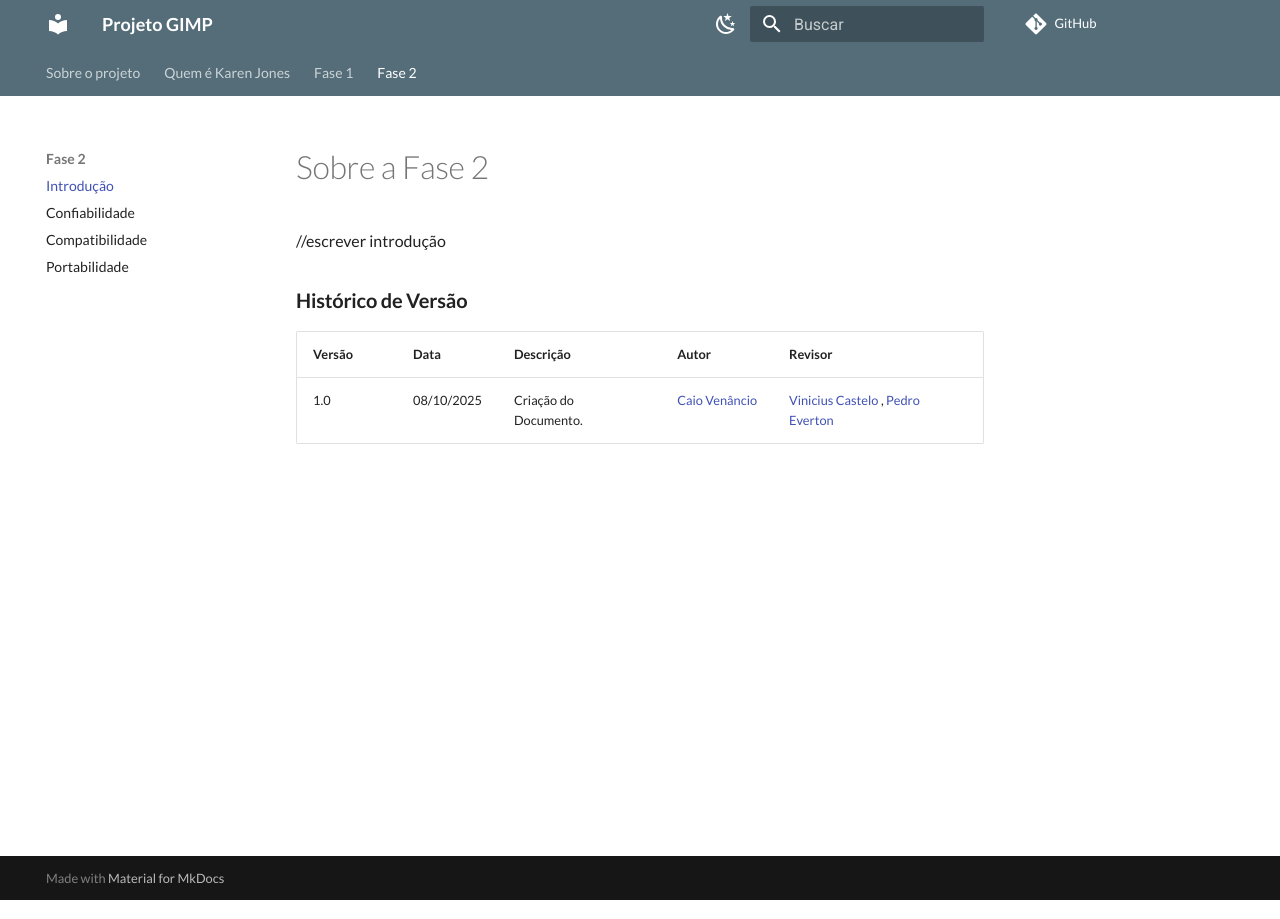
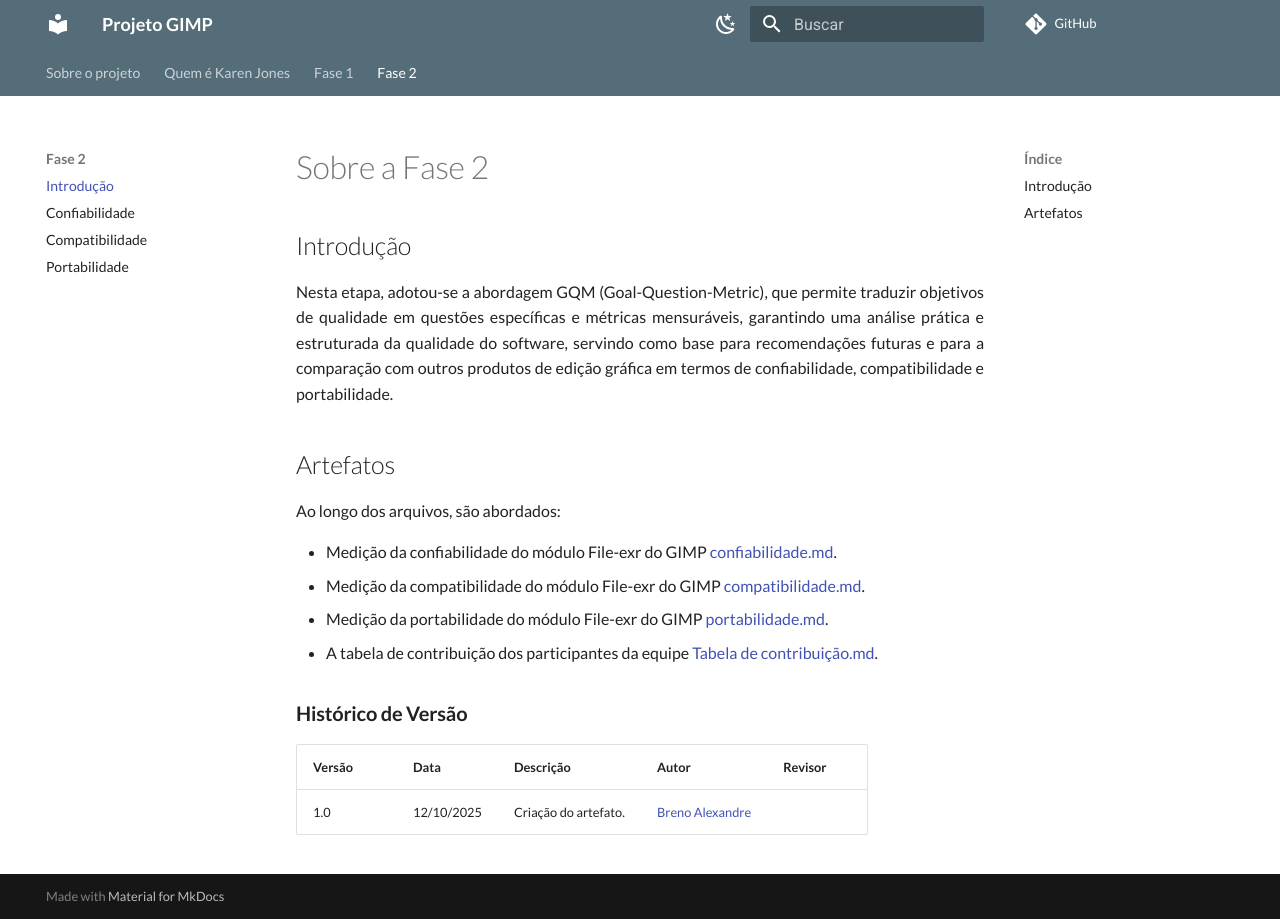
Before and after one commit to FCTE-Qualidade-de-Software-1/2025-2_T02_Karen_Jones, an MkDocs documentation site: the page built from docs/fase2/fase2.md, in a window 1280 px wide. Built offline with MkDocs 1.6.1 and Material for MkDocs 9.7.7, drawn with Linux system fonts in a browser that asks for light colours; comment, search, counter and statistics services are not loaded.

Commit message:
Adição da medição de Portabilidade, da tabela de contribuições e da introdução
Co-authored-by: Pedro Everton  <pedro.everton217@gmail.com>

```diff
--- a/docs/fase2/fase2.md
+++ b/docs/fase2/fase2.md
@@ -1,9 +1,20 @@
 # Sobre a Fase 2
 
-//escrever introdução
+## Introdução
+
+Nesta etapa, adotou-se a abordagem GQM (Goal-Question-Metric), que permite traduzir objetivos de qualidade em questões específicas e métricas mensuráveis, garantindo uma análise prática e estruturada da qualidade do software, servindo como base para recomendações futuras e para a comparação com outros produtos de edição gráfica em termos de confiabilidade, compatibilidade e portabilidade.
+
+## Artefatos
+
+Ao longo dos arquivos, são abordados:
+
+- Medição da confiabilidade do módulo File-exr do GIMP [confiabilidade.md](1-confiabilidade.md).
+- Medição da compatibilidade do módulo File-exr do GIMP [compatibilidade.md](2-compatibilidade.md).
+- Medição da portabilidade do módulo File-exr do GIMP [portabilidade.md](3-portabilidade.md).
+- A tabela de contribuição dos participantes da equipe [Tabela de contribuição.md](4-tabela%20de%20contribuição.md).
 
 ### **Histórico de Versão**
 
 | Versão | Data       | Descrição                                         | Autor          | Revisor          |
 | :----- | :--------- | :------------------------------------------------ | :------------- | :--------------- |
-| 1.0    | 08/10/2025 | Criação do Documento. | [Caio Venâncio](https://www.github.com/caio-venancio)     |[Vinicius Castelo](https://github.com/Vini47) , [Pedro Everton](https://github.com/pedroeverton217) |
+| 1.0    | 12/10/2025 | Criação do artefato. | [Breno Alexandre](https://www.github.com/brenoalexandre0) | |
```
Also changed, not shown: docs/fase2/2-compatibilidade.md (+4 -4 lines), docs/fase2/3-portabilidade.md (+73 -7 lines), docs/fase2/4-tabela de contribuição.md (added, +23 -0 lines).
